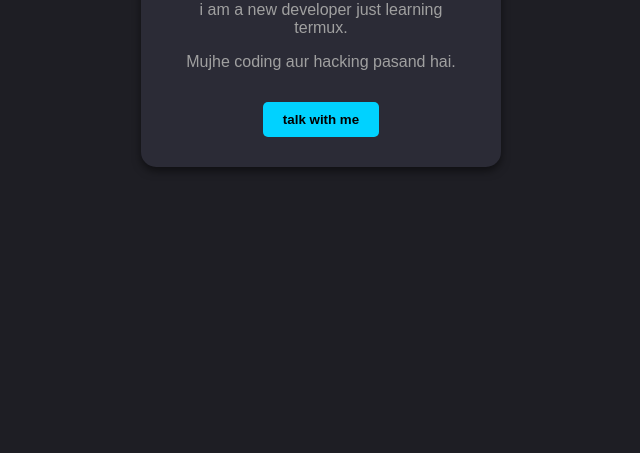
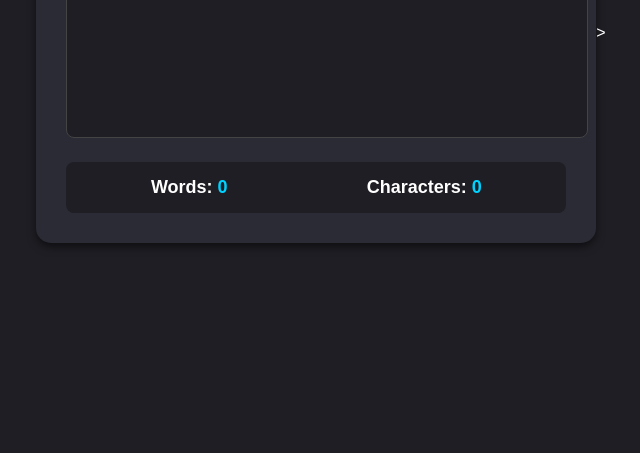
Before and after one commit to obitootobii/obitootobii.github.io, a plain HTML site: page index.html in a window 1280 px wide. Shown: the part 387-840 px from the top of the page, without its empty margins (319-959 px from the left). Before the commit the page ends 800 px from the top, so only its background shows below. Drawn offline with Linux system fonts and the light colour scheme.

Commit message:
Update index.html

```diff
--- a/index.html
+++ b/index.html
@@ -1,7 +1,7 @@
 <!DOCTYPE html>
 <html>
 <head>
-    <title>My Profile</title>
+    <title>My Tools - Word Counter</title>
     <style>
         body {
             background-color: #1e1e24;
@@ -10,8 +10,9 @@
             display: flex;
             justify-content: center;
             align-items: center;
-            height: 100vh;
+            min-height: 100vh;
             margin: 0;
+            padding: 20px;
         }
         .card {
             background-color: #2b2b36;
@@ -19,44 +20,69 @@
             border-radius: 15px;
             text-align: center;
             box-shadow: 0 4px 8px rgba(0, 0, 0, 0.5);
-            width: 300px;
+            width: 100%;
+            max-width: 500px;
         }
         h1 {
             color: #00d2ff;
-            margin-bottom: 10px;
+            margin-bottom: 20px;
         }
-        p {
-            color: #a0a0a0;
+        textarea {
+            width: 100%;
+            height: 150px;
+            padding: 10px;
+            border-radius: 8px;
+            border: 1px solid #444;
+            background-color: #1e1e24;
+            color: white;
             font-size: 16px;
+            resize: none;
+            margin-bottom: 20px;
         }
-        .btn {
-            background-color: #00d2ff;
-            color: black;
-            padding: 10px 20px;
-            border: none;
-            border-radius: 5px;
+        .result-box {
+            display: flex;
+            justify-content: space-around;
+            font-size: 18px;
             font-weight: bold;
-            cursor: pointer;
-            margin-top: 15px;
+            background-color: #1e1e24;
+            padding: 15px;
+            border-radius: 8px;
         }
-        .btn:hover {
-            background-color: #00a3c4;
+        .result-box span {
+            color: #00d2ff;
         }
     </style>
 </head>
 <body>
 
     <div class="card">
-        <h1>Hello,i m <br> Rahul</h1>
-        <p>i am a new developer just learning termux.</p>
-        <p>Mujhe coding aur hacking pasand hai.</p>
-        <button class="btn">talk with me</button>
-        <script>
-    document.querySelector('.btn').addEventListener('click', function() {
-        alert("Thanks for massage me !nice to meet u ");
-    });
-</script>
+        <h1>Word Counter</h1>
+        <p>Neeche apna text likhein:</p>
+
+        <textarea id="textInput" placeholder="Yahan type karein..."></textarea>
+
+        <div class="result-box">
+            <div>Words: <span id="wordCount">0</span></div>
+            <div>Characters: <span id="charCount">0</span></div>
+        </div>
     </div>
 
+    <script>
+        // Ye JavaScript ka code hai jo live count karega
+        const textInput = document.getElementById('textInput');
+        const wordCount = document.getElementById('wordCount');
+        const charCount = document.getElementById('charCount');
+
+        textInput.addEventListener('input', function() {
+            // Characters ginnna
+            let text = this.value;
+            charCount.textContent = text.length;
+
+            // Words ginna (space ke hisaab se)
+            let words = text.trim().split(/\s+/).filter(word => word.length > 0);
+            wordCount.textContent = words.length;
+        });
+    </script>
+
 </body>
-</html>
+</html>>
```
